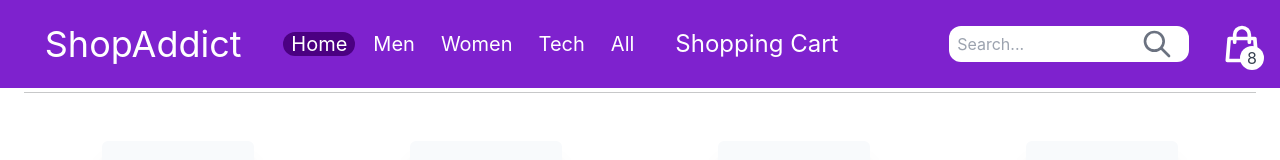
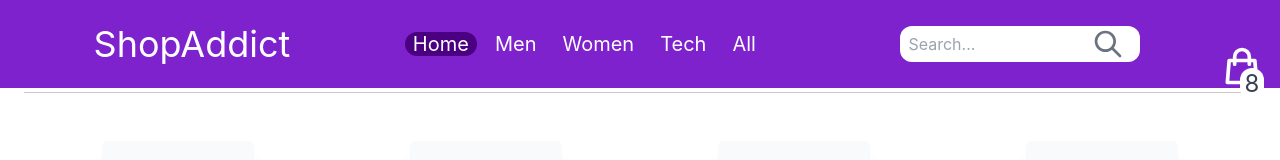
Before and after one commit to apyosi/ecommerce-shop, a React (Create React App) app: page / in a window 1280 px wide. Shown: the top 160 px of the page. Built offline with nearby package versions, Linux system fonts and the light colour scheme; grey boxes are pictures that could not be loaded.

Commit message:
cart icon is fixed and 2nd(old) cart link is removed

```diff
--- a/src/components/NavTabs.js
+++ b/src/components/NavTabs.js
@@ -47,10 +47,14 @@ function NavTabs({ search, setSearch }) {
         {!menu ? <MenuIcon className="w-11" /> : <XIcon className="w-11"  />}
       </div>
 
-         <div className="fixed text-white z-40 w-[80px] sm:right-[-20px] right-1" >
-          <ShoppingBagIcon className=" w-11"/>
-          <span className=" absolute text-gray-700 left-5 top-6 w-6 rounded-full bg-white">8</span>
-      </div>
+
+            <NavLink to="/cart" className="text-2xl text-white px-2 m-1 rounded-xl">
+            <div className="fixed text-white z-40 w-[80px] sm:right-[-20px] right-1" >
+              <ShoppingBagIcon className=" w-11"/>
+              <span className=" absolute text-gray-700 left-5 top-6 w-6 rounded-full bg-white">8</span>
+            </div>
+            </NavLink>
+
 
      </div>
 
@@ -70,10 +74,7 @@ function NavTabs({ search, setSearch }) {
           <li className="link sm:mx-[-15px]">
             <NavLink to="/categories" className="text-2xl text-white px-2 m-1 rounded-xl sm:text-[18px] lg:pl-5 lg:text-xl"> All </NavLink>
           </li>
-          {/* Ramaz */}
-          <li className="link">
-            <NavLink to="/cart" className="text-2xl text-white px-2 m-1 rounded-xl">Shopping Cart</NavLink>
-          </li>
+
         </ul>
 
       <div className="flex mx-auto  relative items-center mr-6">
```
